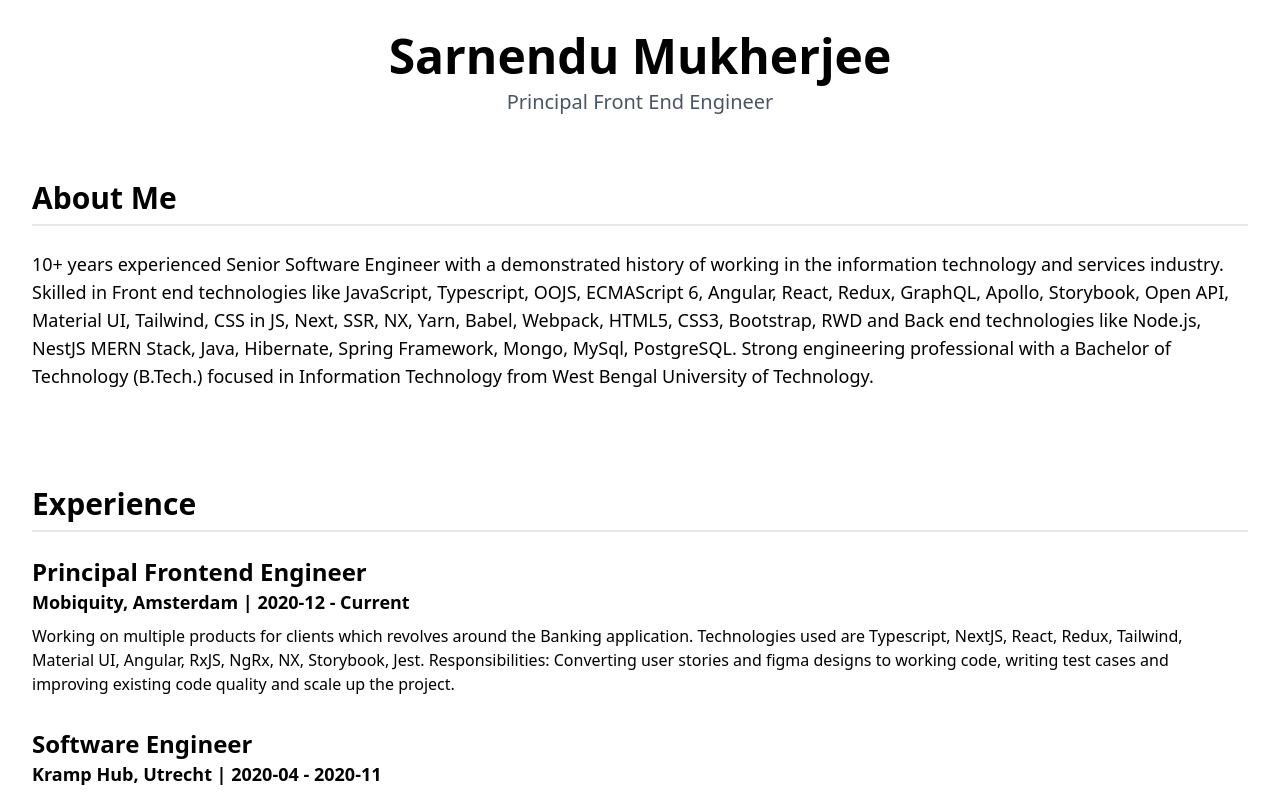
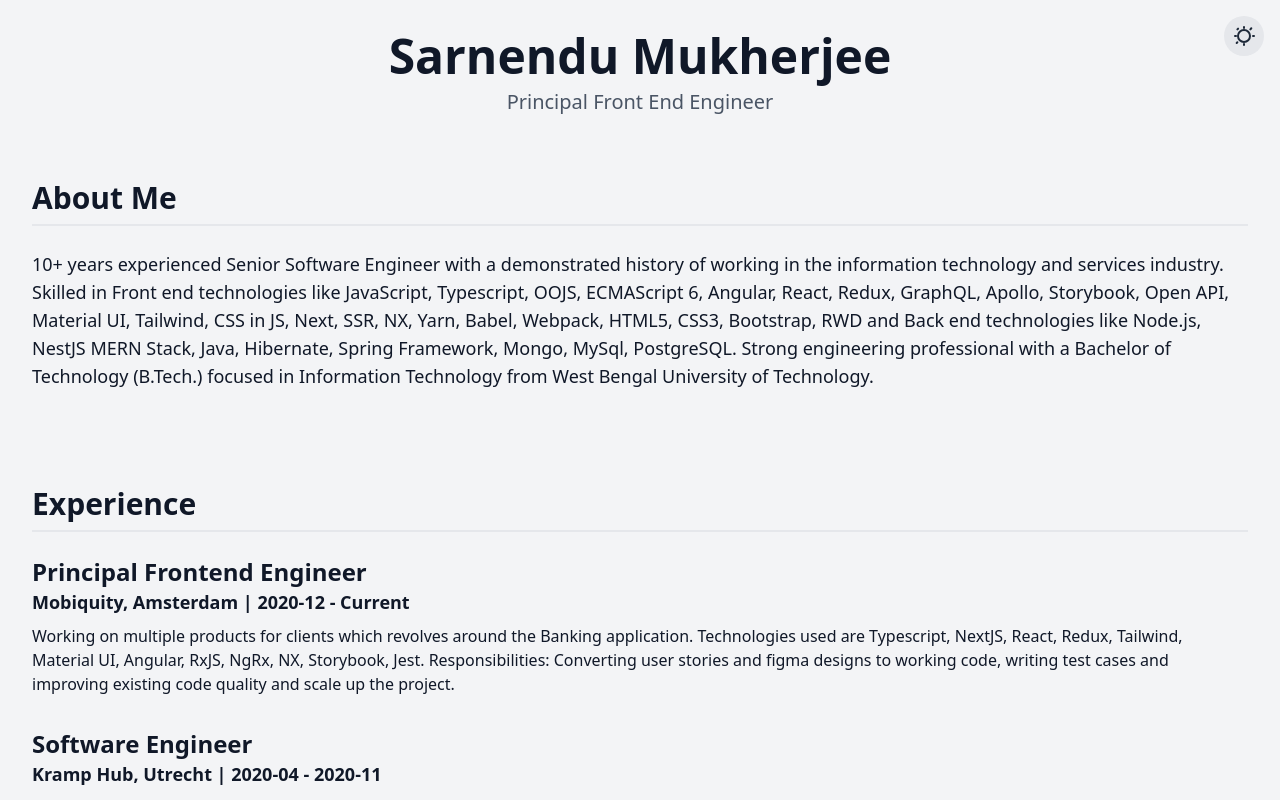
Before and after one commit to sarnendumukherjee/sarnendumukherjee.github.io, a SvelteKit app: page / in a window 1280 px wide. Shown: the top 800 px of the page. Built offline with nearby package versions, Linux system fonts and the light colour scheme.

Commit message:
feat: implement dark mode toggle and enhance theme handling across components

```diff
--- a/src/app.css
+++ b/src/app.css
@@ -1,3 +1,11 @@
 @import 'tailwindcss';
 @plugin '@tailwindcss/forms';
 @plugin '@tailwindcss/typography';
+
+@custom-variant dark (&:where(.dark, .dark *));
+
+@layer base {
+  body {
+    @apply bg-gray-100 text-gray-900 dark:bg-gray-900 dark:text-gray-100 transition-colors duration-300;
+  }
+}
--- a/src/lib/components/AboutSection.svelte
+++ b/src/lib/components/AboutSection.svelte
@@ -3,8 +3,8 @@
 </script>
 
 <section id="about">
-  <h2 class="text-3xl font-semibold border-b-2 border-gray-200 pb-2 mb-6">About Me</h2>
-  <p class="text-lg">
+  <h2 class="text-3xl font-semibold border-b-2 border-gray-200 dark:border-gray-700 pb-2 mb-6">About Me</h2>
+  <p class="text-lg dark:text-gray-300">
     {aboutText}
   </p>
 </section>
--- a/src/lib/components/ContactSection.svelte
+++ b/src/lib/components/ContactSection.svelte
@@ -6,13 +6,13 @@
 </script>
 
 <section id="contact" use:animateOnScroll>
-  <h2 class="text-3xl font-semibold border-b-2 border-gray-200 pb-2 mb-6">Contact</h2>
+  <h2 class="text-3xl font-semibold border-b-2 border-gray-200 dark:border-gray-700 pb-2 mb-6">Contact</h2>
   <div class="text-center">
-    <p class="text-lg">Feel free to reach out!</p>
-    <a href="mailto:{contact.email}" class="text-xl text-blue-500 hover:underline">{contact.email}</a>
+    <p class="text-lg dark:text-gray-300">Feel free to reach out!</p>
+    <a href="mailto:{contact.email}" class="text-xl text-blue-500 hover:underline dark:text-blue-400">{contact.email}</a>
     <div class="flex justify-center gap-8 mt-4">
-      <a href={contact.linkedin} target="_blank" rel="noopener noreferrer" class="text-blue-500 hover:underline">LinkedIn</a>
-      <a href={contact.github} target="_blank" rel="noopener noreferrer" class="text-blue-500 hover:underline">GitHub</a>
+      <a href={contact.linkedin} target="_blank" rel="noopener noreferrer" class="text-blue-500 hover:underline dark:text-blue-400">LinkedIn</a>
+      <a href={contact.github} target="_blank" rel="noopener noreferrer" class="text-blue-500 hover:underline dark:text-blue-400">GitHub</a>
     </div>
   </div>
 </section>
--- a/src/lib/components/EducationSection.svelte
+++ b/src/lib/components/EducationSection.svelte
@@ -6,12 +6,12 @@
 </script>
 
 <section id="education">
-  <h2 class="text-3xl font-semibold border-b-2 border-gray-200 pb-2 mb-6">Education</h2>
+  <h2 class="text-3xl font-semibold border-b-2 border-gray-200 dark:border-gray-700 pb-2 mb-6">Education</h2>
   <div class="space-y-8" use:animateOnScroll={{ stagger: 0.1 }}>
     {#each education as edu}
       <div>
-        <h3 class="text-2xl font-bold">{edu.degree}</h3>
-        <p class="text-lg font-semibold">{edu.institution} | {edu.period}</p>
+        <h3 class="text-2xl font-bold dark:text-gray-200">{edu.degree}</h3>
+        <p class="text-lg font-semibold dark:text-gray-300">{edu.institution} | {edu.period}</p>
       </div>
     {/each}
   </div>
--- a/src/lib/components/ExperienceSection.svelte
+++ b/src/lib/components/ExperienceSection.svelte
@@ -6,13 +6,13 @@
 </script>
 
 <section id="experience">
-  <h2 class="text-3xl font-semibold border-b-2 border-gray-200 pb-2 mb-6">Experience</h2>
+  <h2 class="text-3xl font-semibold border-b-2 border-gray-200 dark:border-gray-700 pb-2 mb-6">Experience</h2>
   <div class="space-y-8" use:animateOnScroll={{ stagger: 0.1 }}>
     {#each experience as job}
       <div>
-        <h3 class="text-2xl font-bold">{job.title}</h3>
-        <p class="text-lg font-semibold">{job.company} | {job.period}</p>
-        <p class="mt-2">{job.description}</p>
+        <h3 class="text-2xl font-bold dark:text-gray-200">{job.title}</h3>
+        <p class="text-lg font-semibold dark:text-gray-300">{job.company} | {job.period}</p>
+        <p class="mt-2 dark:text-gray-400">{job.description}</p>
       </div>
     {/each}
   </div>
--- a/src/lib/components/ProjectsSection.svelte
+++ b/src/lib/components/ProjectsSection.svelte
@@ -7,13 +7,13 @@
 
 {#if projects.length > 0}
   <section id="projects" use:animateOnScroll>
-    <h2 class="text-3xl font-semibold border-b-2 border-gray-200 pb-2 mb-6">Projects</h2>
+    <h2 class="text-3xl font-semibold border-b-2 border-gray-200 dark:border-gray-700 pb-2 mb-6">Projects</h2>
     <div class="grid grid-cols-1 md:grid-cols-2 gap-8">
       {#each projects as project}
-        <div class="border p-6 rounded-lg">
-          <h3 class="text-2xl font-bold">{project.name}</h3>
-          <p class="mt-2">{project.description}</p>
-          <a href={project.url} class="text-blue-500 hover:underline mt-4 inline-block">View Project</a>
+        <div class="border border-gray-200 dark:border-gray-700 p-6 rounded-lg bg-white dark:bg-gray-800">
+          <h3 class="text-2xl font-bold dark:text-gray-200">{project.name}</h3>
+          <p class="mt-2 dark:text-gray-300">{project.description}</p>
+          <a href={project.url} class="text-blue-500 hover:underline mt-4 inline-block dark:text-blue-400">View Project</a>
         </div>
       {/each}
     </div>
--- a/src/lib/components/SkillsSection.svelte
+++ b/src/lib/components/SkillsSection.svelte
@@ -6,14 +6,14 @@
 </script>
 
 <section id="skills">
-  <h2 class="text-3xl font-semibold border-b-2 border-gray-200 pb-2 mb-6">Skills</h2>
+  <h2 class="text-3xl font-semibold border-b-2 border-gray-200 dark:border-gray-700 pb-2 mb-6">Skills</h2>
   <div class="space-y-8">
     {#each skills as skillGroup}
       <div>
-        <h3 class="text-2xl font-semibold mb-4">{skillGroup.category}</h3>
+        <h3 class="text-2xl font-semibold mb-4 dark:text-gray-200">{skillGroup.category}</h3>
         <div class="flex flex-wrap gap-4" use:animateOnScroll={{ stagger: 0.05 }}>
           {#each skillGroup.technologies as skill}
-            <span class="bg-gray-200 text-gray-800 px-4 py-2 rounded-full font-semibold">{skill}</span>
+            <span class="bg-gray-200 text-gray-800 dark:bg-gray-700 dark:text-gray-200 px-4 py-2 rounded-full font-semibold">{skill}</span>
           {/each}
         </div>
       </div>
--- /dev/null
+++ b/src/lib/components/ThemeToggle.svelte
@@ -0,0 +1,41 @@
+<script lang="ts">
+  import { theme, toggleTheme } from '../stores/theme';
+</script>
+
+<button
+  on:click={toggleTheme}
+  class="p-2 rounded-full bg-gray-200 dark:bg-gray-700 text-gray-800 dark:text-gray-200 focus:outline-none focus:ring-2 focus:ring-gray-400 dark:focus:ring-gray-500 transition-colors duration-300"
+  aria-label="Toggle theme"
+>
+  {#if $theme === 'light'}
+    <svg
+      xmlns="http://www.w3.org/2000/svg"
+      class="h-6 w-6"
+      fill="none"
+      viewBox="0 0 24 24"
+      stroke="currentColor"
+      stroke-width="2"
+    >
+      <path
+        stroke-linecap="round"
+        stroke-linejoin="round"
+        d="M12 3v1m0 16v1m9-9h1M3 12h1m15.325-7.757l-.707.707M5.382 18.325l-.707.707M18.325 5.382l.707-.707M5.382 5.382l.707-.707M12 18a6 6 0 100-12 6 6 0 000 12z"
+      />
+    </svg>
+  {:else}
+    <svg
+      xmlns="http://www.w3.org/2000/svg"
+      class="h-6 w-6"
+      fill="none"
+      viewBox="0 0 24 24"
+      stroke="currentColor"
+      stroke-width="2"
+    >
+      <path
+        stroke-linecap="round"
+        stroke-linejoin="round"
+        d="M20.354 15.354A9 9 0 018.646 3.646 9.003 9.003 0 0012 21a9.003 9.003 0 008.354-5.646z"
+      />
+    </svg>
+  {/if}
+</button>
--- /dev/null
+++ b/src/lib/stores/theme.ts
@@ -0,0 +1,26 @@
+import { writable } from 'svelte/store';
+
+type Theme = 'light' | 'dark';
+
+const userPrefersDark = typeof window !== 'undefined' && window.matchMedia('(prefers-color-scheme: dark)').matches;
+
+const initialTheme: Theme = typeof localStorage !== 'undefined' && localStorage.getItem('theme') as Theme || (userPrefersDark ? 'dark' : 'light');
+
+export const theme = writable<Theme>(initialTheme);
+
+theme.subscribe((value) => {
+  if (typeof localStorage !== 'undefined') {
+    localStorage.setItem('theme', value);
+  }
+  if (typeof document !== 'undefined') {
+    if (value === 'dark') {
+      document.documentElement.classList.add('dark');
+    } else {
+      document.documentElement.classList.remove('dark');
+    }
+  }
+});
+
+export function toggleTheme() {
+  theme.update((currentTheme) => (currentTheme === 'light' ? 'dark' : 'light'));
+}
--- a/src/routes/+layout.svelte
+++ b/src/routes/+layout.svelte
@@ -1,7 +1,20 @@
 <script lang="ts">
 	import '../app.css';
+	import { theme } from '$lib/stores/theme';
+	import ThemeToggle from '$lib/components/ThemeToggle.svelte';
 
 	let { children } = $props();
+
+	$effect(() => {
+		if (typeof document !== 'undefined') {
+			document.documentElement.classList.toggle('dark', $theme === 'dark');
+		}
+	});
 </script>
 
-{@render children()}
+<div class="relative min-h-screen">
+	<div class="absolute top-4 right-4 z-10">
+		<ThemeToggle />
+	</div>
+	{@render children()}
+</div>
--- a/src/routes/+page.svelte
+++ b/src/routes/+page.svelte
@@ -10,8 +10,8 @@
 
 <div class="container mx-auto p-8">
   <header class="text-center mb-16">
-    <h1 class="text-5xl font-bold">{data.name}</h1>
-    <p class="text-xl text-gray-600 mt-2">{data.title}</p>
+    <h1 class="text-5xl font-bold dark:text-gray-100">{data.name}</h1>
+    <p class="text-xl text-gray-600 dark:text-gray-400 mt-2">{data.title}</p>
   </header>
 
   <main class="space-y-24">
```
Also changed, not shown: 1 other file (tests, documents, lock files or other folders).
